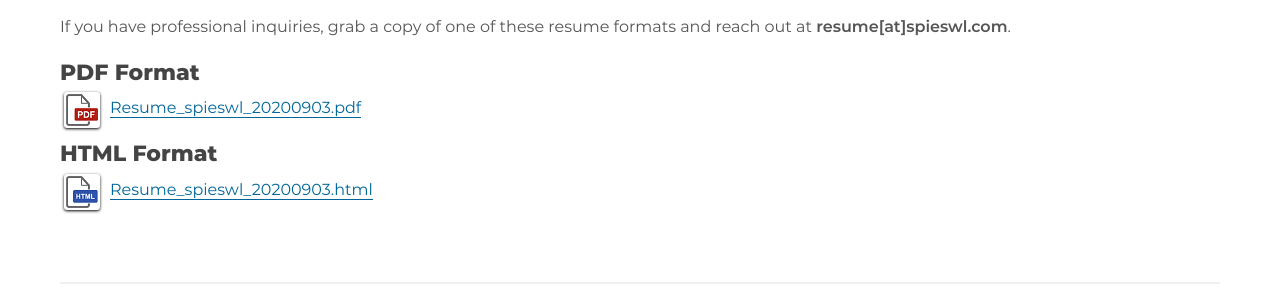
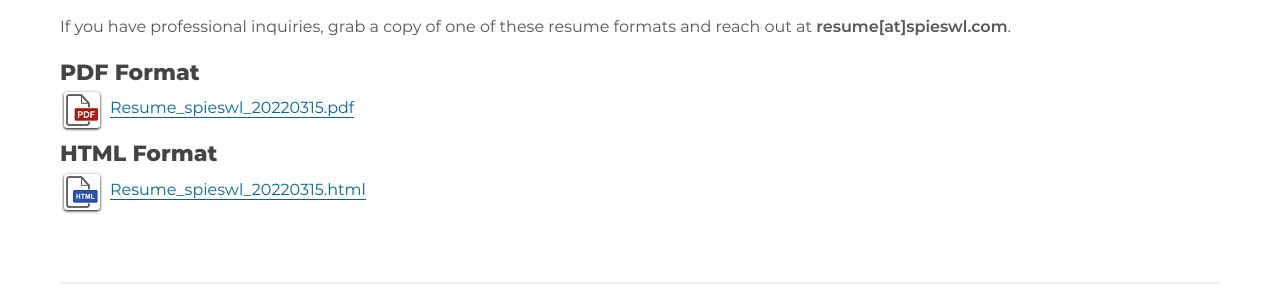
Before and after one commit to spieswl/spieswl.github.io, a Jekyll site: the page built from resume.md, in a window 1280 px wide. Shown: the part 228-519 px from the top of the page. Built offline with Jekyll 4.4.1, drawn with Linux system fonts in a browser that asks for light colours.

Commit message:
Squashing rollup from start of 2021-04 to end of 2022-06
* Updates resume

```diff
--- a/resume.md
+++ b/resume.md
@@ -2,11 +2,11 @@
 layout:             page
 title:              Resumes
 
-pdf_resume_text:    "Resume_spieswl_20200903.pdf"
-pdf_resume:         "assets/docs/Resume_spieswl_20200903.pdf"
+pdf_resume_text:    "Resume_spieswl_20220315.pdf"
+pdf_resume:         "assets/docs/Resume_spieswl_20220315.pdf"
 pdf_image:          "assets/images/pdf_icon.png"
-html_resume_text:   "Resume_spieswl_20200903.html"
-html_resume:        "assets/docs/Resume_spieswl_20200903.html"
+html_resume_text:   "Resume_spieswl_20220315.html"
+html_resume:        "assets/docs/Resume_spieswl_20220315.html"
 html_image:         "assets/images/html_icon.png"
 ---
 
```
